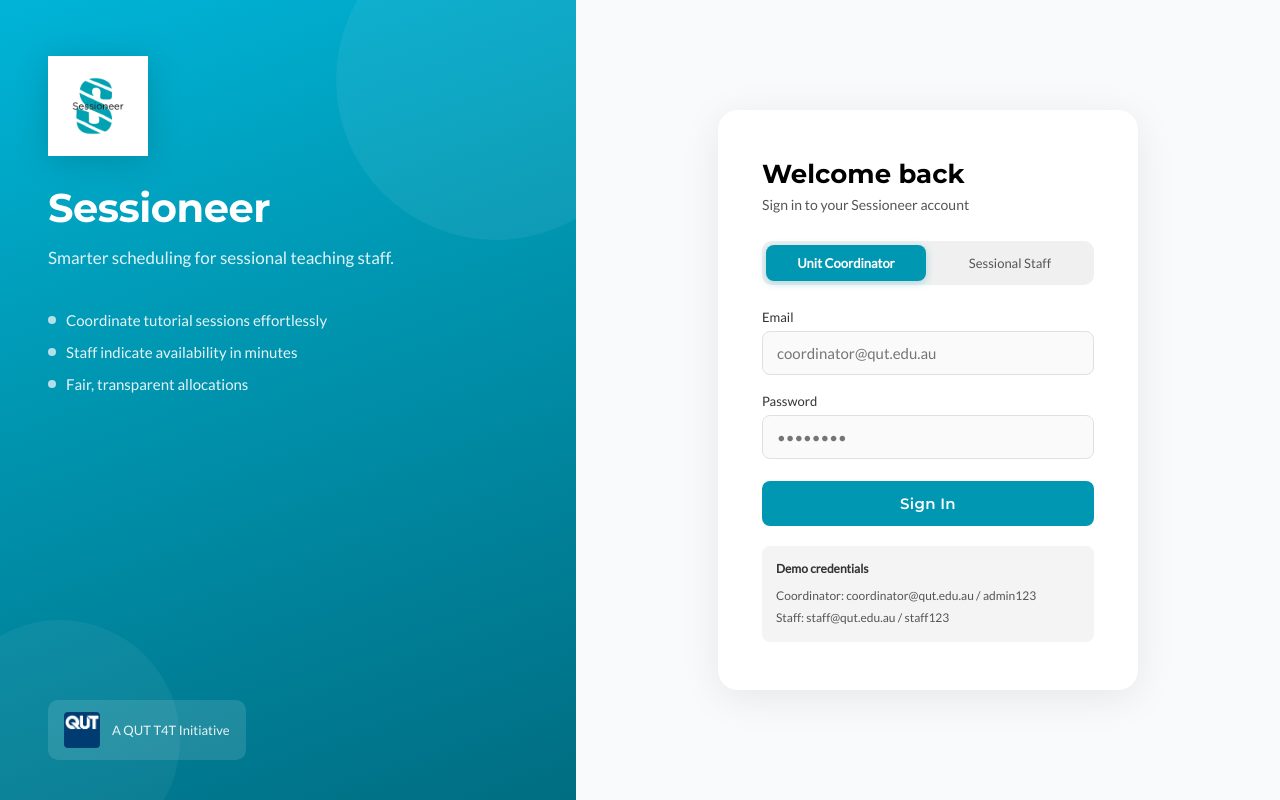
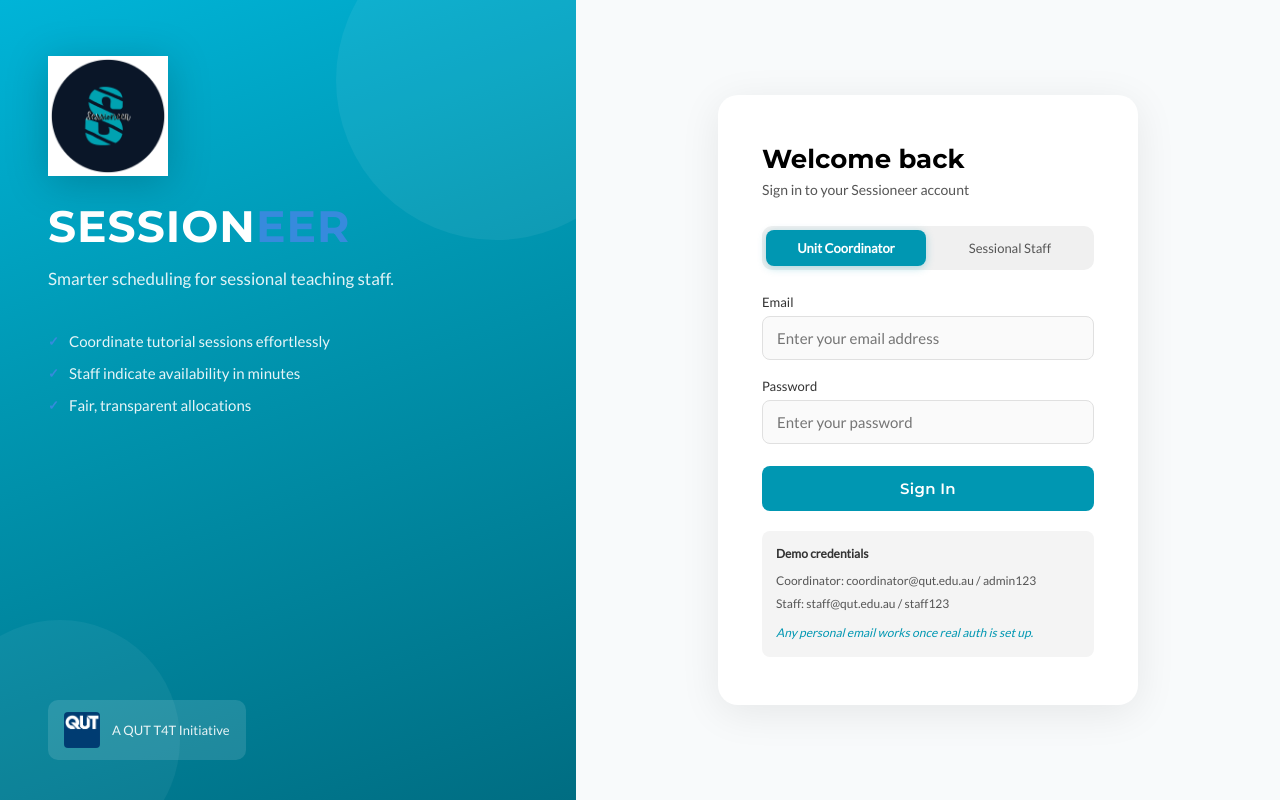
Before and after one commit to Mehak-agl/Sessioneer, a React (Vite) app in the folder frontend/: page / in a window 1280 px wide. Built offline with nearby package versions, Linux system fonts and the light colour scheme.

Commit message:
UI styling, readme updated, logo changes

```diff
--- a/frontend/src/pages/LoginPage.css
+++ b/frontend/src/pages/LoginPage.css
@@ -44,20 +44,25 @@
 }
 
 .brand-logo {
-  width: 100px;
-  height: 100px;
+  width: 120px;
+  height: 120px;
   object-fit: contain;
-  margin-bottom: 24px;
-  filter: drop-shadow(0 4px 16px rgba(0,0,0,0.15));
+  margin-bottom: 20px;
+  filter: drop-shadow(0 6px 20px rgba(0,0,0,0.2));
 }
 
 .brand-title {
   font-family: var(--font-heading);
-  font-size: 40px;
+  font-size: 44px;
   font-weight: 700;
   color: #ffffff;
-  letter-spacing: -0.5px;
+  letter-spacing: 1px;
   margin-bottom: 12px;
+  text-transform: uppercase;
+}
+
+.brand-title-accent {
+  color: #378ADD;
 }
 
 .brand-tagline {
@@ -87,11 +92,10 @@
 }
 
 .brand-features li::before {
-  content: '';
-  width: 8px;
-  height: 8px;
-  border-radius: 50%;
-  background: rgba(255,255,255,0.7);
+  content: '✓';
+  font-size: 13px;
+  color: #378ADD;
+  font-weight: 700;
   flex-shrink: 0;
 }
 
@@ -281,6 +285,12 @@
   margin: 0;
 }
 
+.login-hint-note {
+  margin-top: 6px !important;
+  color: var(--primary);
+  font-style: italic;
+}
+
 /* ── Responsive ─────────────────────────────────────────── */
 @media (max-width: 768px) {
   .login-wrapper {
--- a/frontend/src/pages/LoginPage.tsx
+++ b/frontend/src/pages/LoginPage.tsx
@@ -35,7 +35,9 @@
       <div className="login-brand">
         <div className="brand-content">
           <img src="/sessioneer-logo.png" alt="Sessioneer" className="brand-logo" />
-          <h1 className="brand-title">Sessioneer</h1>
+          <h1 className="brand-title">
+            SESSION<span className="brand-title-accent">EER</span>
+          </h1>
           <p className="brand-tagline">
             Smarter scheduling for sessional teaching staff.
           </p>
@@ -82,7 +84,7 @@
               <input
                 id="email"
                 type="email"
-                placeholder={MOCK_USERS[role].email}
+                placeholder="Enter your email address"
                 value={email}
                 onChange={e => setEmail(e.target.value)}
                 required
@@ -93,7 +95,7 @@
               <input
                 id="password"
                 type="password"
-                placeholder="••••••••"
+                placeholder="Enter your password"
                 value={password}
                 onChange={e => setPassword(e.target.value)}
                 required
@@ -107,6 +109,7 @@
             <strong>Demo credentials</strong>
             <p>Coordinator: coordinator@qut.edu.au / admin123</p>
             <p>Staff: staff@qut.edu.au / staff123</p>
+            <p className="login-hint-note">Any personal email works once real auth is set up.</p>
           </div>
         </div>
       </div>
```
Also changed, not shown: frontend/public/sessioneer-logo.png, 1 other file (tests, documents, lock files or other folders).
